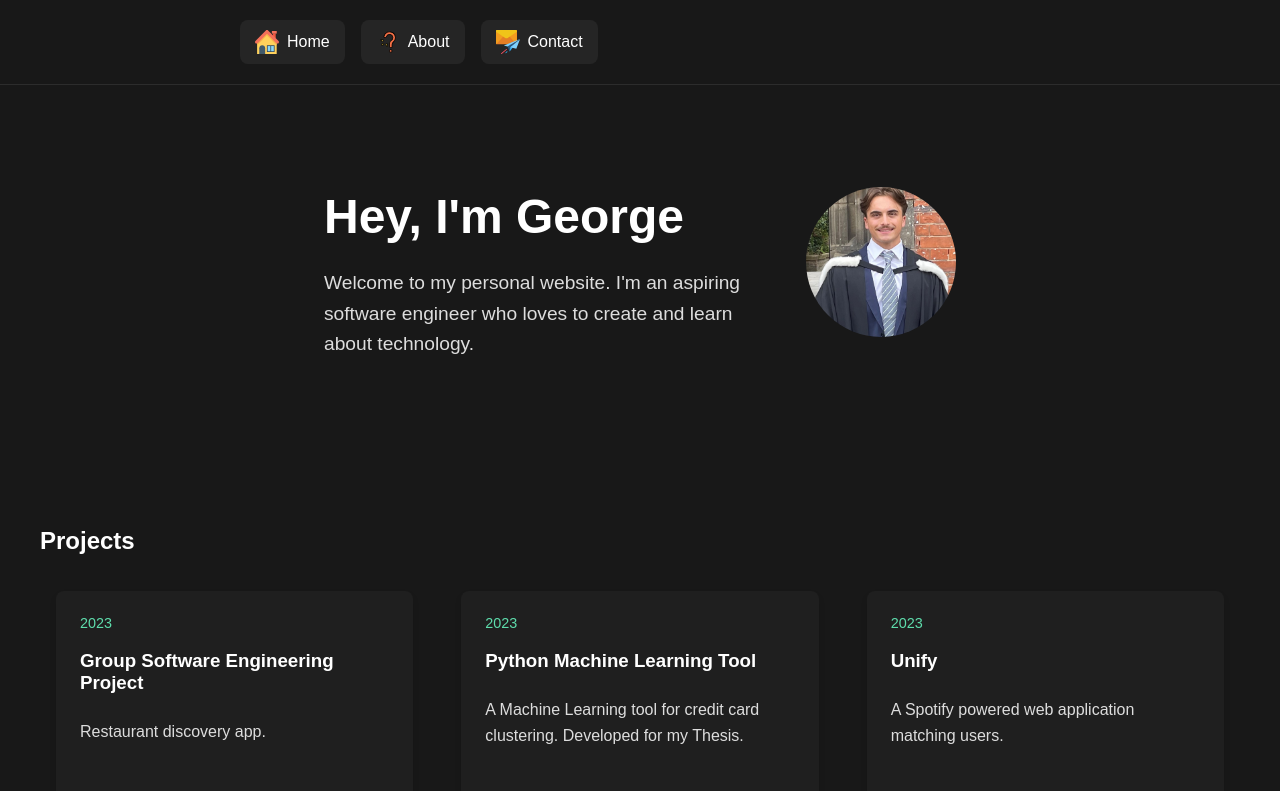
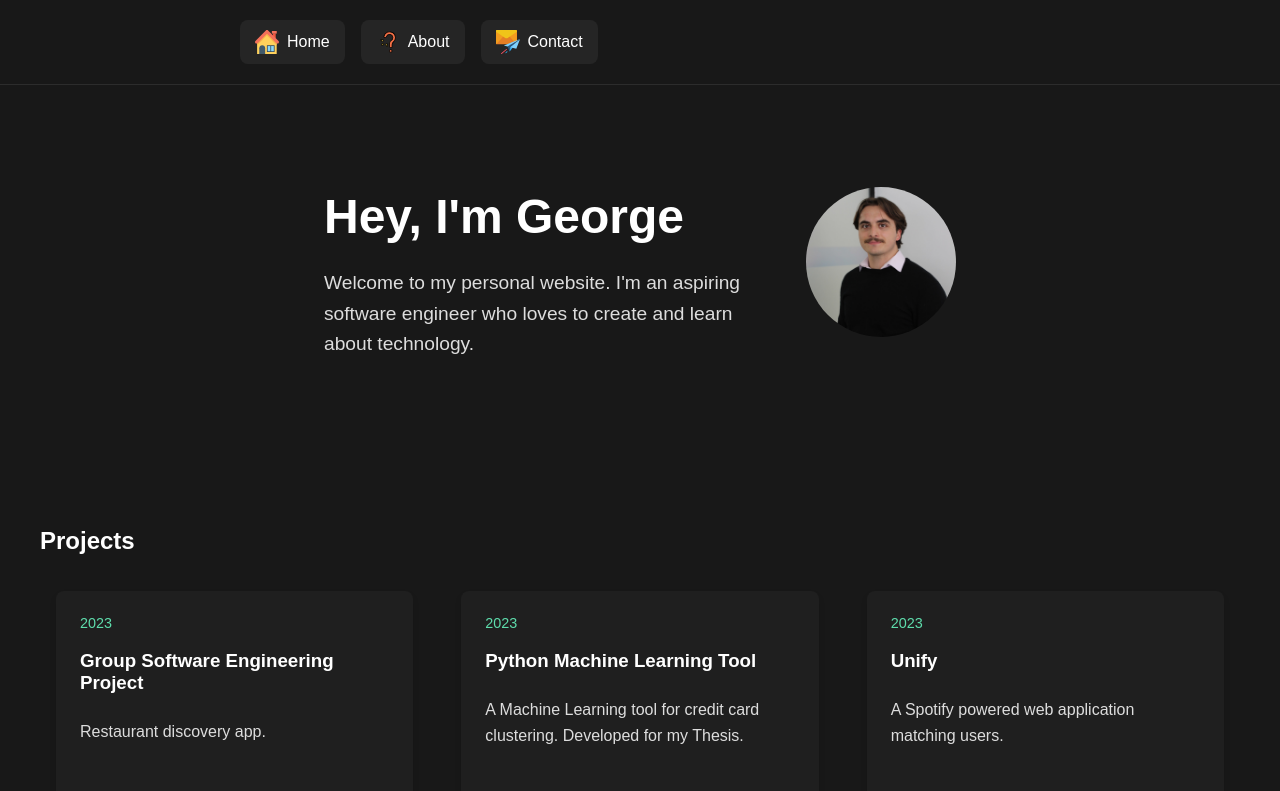
Before and after one commit to GeorgeBall9/my-portfolio, a Next.js app: page / in a window 1280 px wide. Shown: the top 791 px of the page. Built offline with nearby package versions, Linux system fonts and the light colour scheme.

Commit message:
Updated profile picuture

```diff
--- a/src/components/Introduction.js
+++ b/src/components/Introduction.js
@@ -13,7 +13,7 @@ const Introduction = () => (
       </div>
       <div className="profile-pic-container">
         <Image
-          src="/images/git_profile.jpg"
+          src="/images/git_profile.JPG"
           alt="George's Profile Picture"
           width={200}
           height={200}
```
Also changed, not shown: public/images/git_profile.JPG (added), public/images/git_profile.jpg (deleted).
